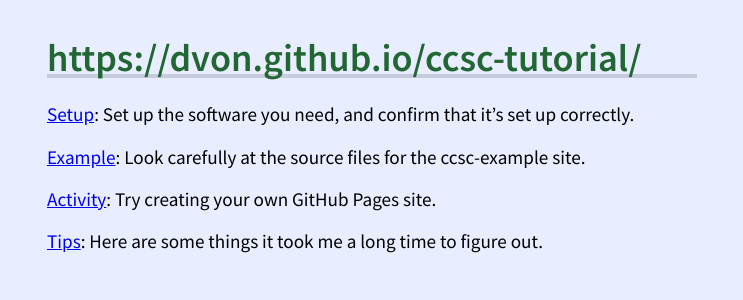
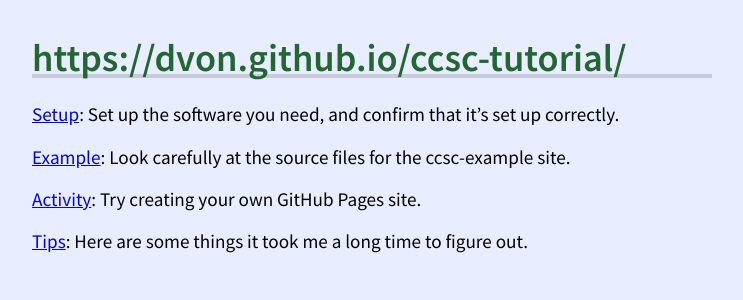
Before and after one commit to TIny-Hacker/ccsc-tutorial, a Jekyll site: the page built from index.md, in a window 1280 px wide. Shown: the top 300 px of the page, without its empty margins (268-1011 px from the left). Built offline with Jekyll 4.4.1, drawn with Linux system fonts in a browser that asks for light colours.

Commit message:
Wider still.

```diff
--- a/css/style.css
+++ b/css/style.css
@@ -9,7 +9,7 @@ body {
 }
 
 .content {
-  max-width: 650px;
+  max-width: 680px;
   margin: auto;
 }
 
```
